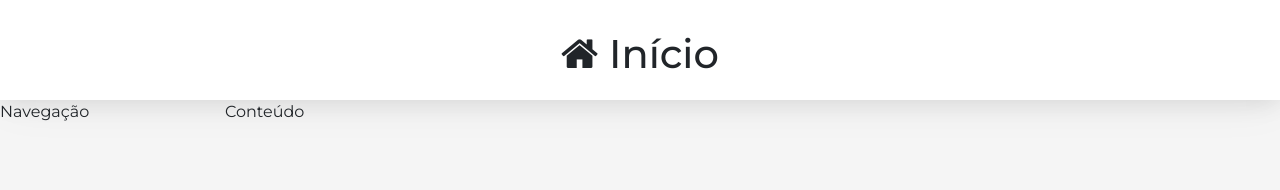
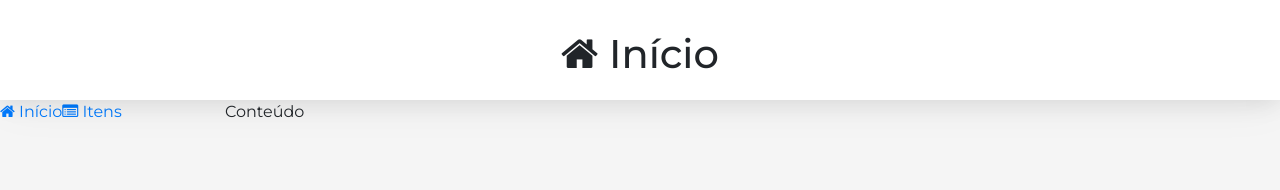
Before and after one commit to ArthurClemente/CrudEstoque, a React (Create React App) app in the folder frontend/: page / in a window 1280 px wide. Shown: the top 190 px of the page. Built offline with nearby package versions, Linux system fonts and the light colour scheme.

Commit message:
Adicionados os links na área de navegação.

```diff
--- a/frontend/src/components/template/Nav.jsx
+++ b/frontend/src/components/template/Nav.jsx
@@ -3,5 +3,12 @@ import React from 'react'
 
 export default props =>
     <aside className="menu-area">
-        Navegação
+        <nav className="menu">
+            <a href="#/">
+                <i className="fa fa-home"></i> Início
+            </a>
+            <a href="#/itens">
+                <i className="fa fa-list-alt"></i> Itens
+            </a>
+        </nav>
     </aside>
```
